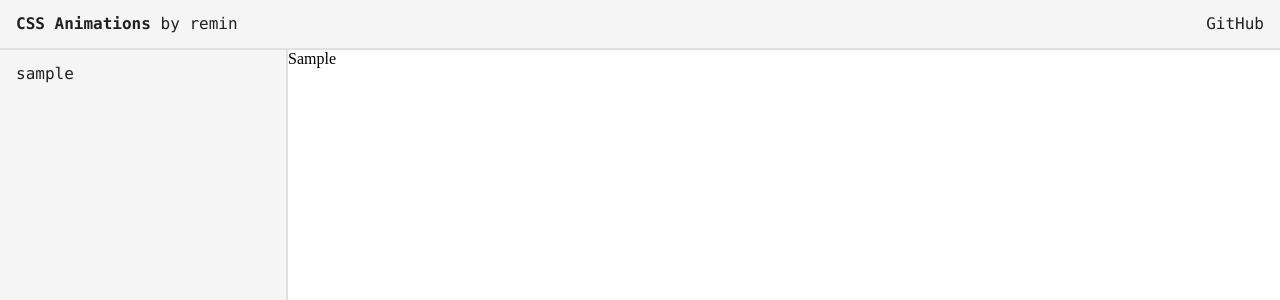
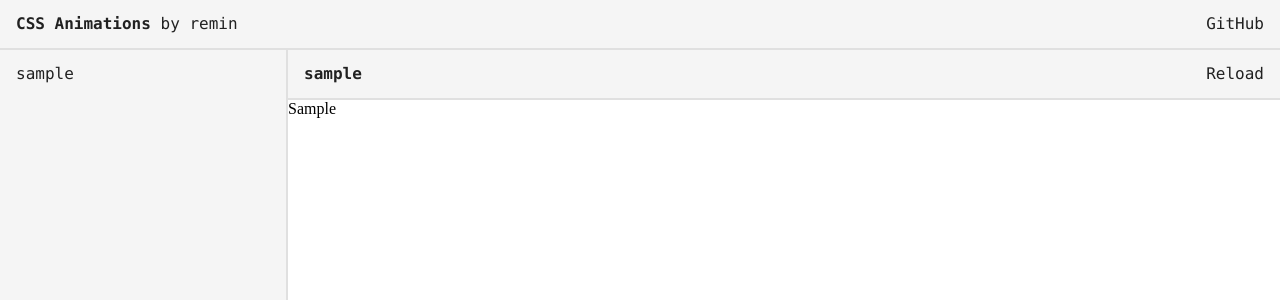
Before and after one commit to reminjp/css-animation, a React app: page / in a window 1280 px wide. Shown: the top 300 px of the page. Built offline with nearby package versions, Linux system fonts and the light colour scheme.

Commit message:
feat: player header

```diff
--- a/src/HeaderView.scss
+++ b/src/HeaderView.scss
@@ -5,7 +5,6 @@
   justify-content: space-between;
   width: 100%;
   padding: 0.75 * $length-gap $length-gap;
-  font-family: $font-family-monospace;
 
   &__brand {
     font-weight: bold;
--- a/src/WorkListView.scss
+++ b/src/WorkListView.scss
@@ -12,7 +12,6 @@
     width: 100%;
     padding: 0.25 * $length-gap 0.5 * $length-gap;
     border-radius: $length-radius;
-    font-family: $font-family-monospace;
     transition: background-color $time-transition ease,
       color $time-transition ease;
 
--- a/src/WorkPlayerView.scss
+++ b/src/WorkPlayerView.scss
@@ -1,8 +1,24 @@
 @import 'variables';
 
 .work-player {
+  display: grid;
+  grid-template-rows: auto 1fr;
   width: 100%;
   height: 100%;
+
+  &__header {
+    grid-row: 1;
+    grid-column: 1;
+    display: flex;
+    justify-content: space-between;
+    padding: 0.75 * $length-gap $length-gap;
+    border-bottom: $length-border solid $color-border;
+    background-color: $color-background-gray;
+  }
+
+  &__name {
+    font-weight: bold;
+  }
 
   &__iframe {
     width: 100%;
--- a/src/WorkPlayerView.tsx
+++ b/src/WorkPlayerView.tsx
@@ -11,6 +11,15 @@ interface Props {
 export const WorkPlayerView: React.FC<Props> = props => {
   return (
     <div className="work-player">
+      <div className="work-player__header">
+        <div>
+          <span className="work-player__name">{props.work?.name}</span>{' '}
+          {props.work?.date}
+        </div>
+        <div>
+          <button>Reload</button>
+        </div>
+      </div>
       <iframe
         className="work-player__iframe"
         src={props.work?.pageSrc}
--- a/src/_variables.scss
+++ b/src/_variables.scss
@@ -7,14 +7,12 @@ $length-sidebar: 2 * $length-gap + 16 * $length-text;
 $time-transition: 0.2s;
 
 $color-text: #212121;
-$color-text-gray: #757575;
+$color-text-gray: #9e9e9e;
 $color-background: #ffffff;
 $color-background-gray: #f5f5f5;
 $color-border: #e0e0e0;
 $color-primary: #2196f3;
 
-$font-family-sans-serif: -apple-system, BlinkMacSystemFont, 'Segoe UI',
-  Helvetica, Arial, sans-serif;
 $font-family-monospace: 'Monaco', 'Consolas', 'Courier New', 'Courier',
   'Yu Gothic', YuGothic, Verdana, Meiryo, monospace;
 
--- a/src/index.scss
+++ b/src/index.scss
@@ -10,7 +10,7 @@ body {
   margin: 0;
   background-color: $color-background;
   color: $color-text;
-  font-family: $font-family-sans-serif;
+  font-family: $font-family-monospace;
   font-size: $length-text;
   line-height: 1.5;
   -webkit-text-size-adjust: 100%;
@@ -19,6 +19,25 @@ body {
 a {
   color: $color-text;
   text-decoration: none;
+  transition: color $time-transition ease;
+
+  &:hover {
+    color: $color-primary;
+  }
+}
+
+button {
+  cursor: pointer;
+  appearance: none;
+  outline: none;
+  margin: 0;
+  padding: 0;
+  border: none;
+  background: none;
+  color: $color-text;
+  text-decoration: none;
+  font-family: $font-family-monospace;
+  font-size: $length-text;
   transition: color $time-transition ease;
 
   &:hover {
```
